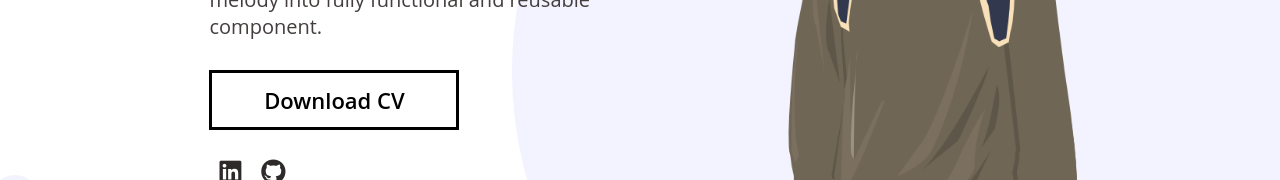
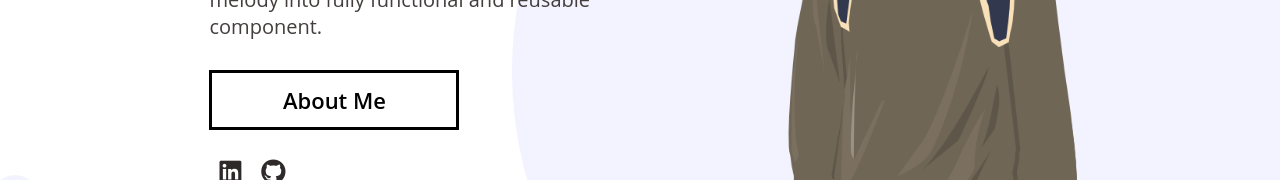
Before and after one commit to junchh/junho.me, a Vue app: page / in a window 1280 px wide. Shown: the part 385-565 px from the top of the page. Built offline with nearby package versions, Linux system fonts and the light colour scheme; a web font is replaced by a local one.

Commit message:
added about me button to hero

```diff
--- a/src/components/hero/Hero.vue
+++ b/src/components/hero/Hero.vue
@@ -20,7 +20,7 @@
             caret-animation='blink'
             ></vue-typer>
             <p class="description">I’m a computer science student who occasionally listen to music while turning melody into fully functional and reusable component.</p>
-            <a href="#" class="btn-cv">Download CV</a>
+            <router-link class="btn-cv" to="/about">About Me</router-link>
             <div class="icons">
                 <a class="icon-item" href="#"><i class="fab fa-linkedin"></i></a>
                 <a class="icon-item" href="#"><i class="fab fa-github"></i></a>
```
